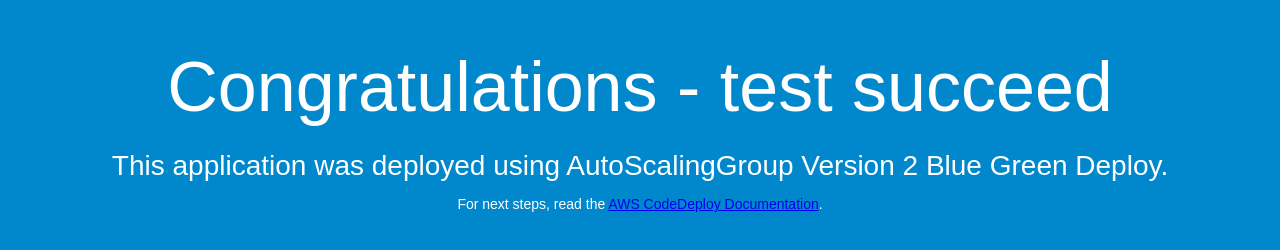
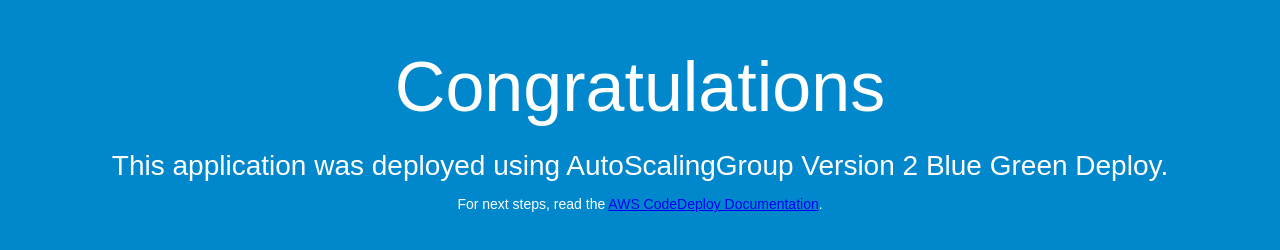
Before and after one commit to nageshkmr1/CodeDeploy, a plain HTML site: page index.html in a window 1280 px wide. Drawn offline with Linux system fonts and the light colour scheme.

Commit message:
Update index.html

```diff
--- a/index.html
+++ b/index.html
@@ -26,7 +26,7 @@
 </head>
 <body>
   <div align="center">
-    <h1>Congratulations - test succeed</h1>
+    <h1>Congratulations </h1>
     <h2>This application was deployed using AutoScalingGroup Version 2 Blue Green Deploy.</h2>
     <p>For next steps, read the <a href="http://aws.amazon.com/documentation/codedeploy">AWS CodeDeploy Documentation</a>.</p>
   </div>
```
